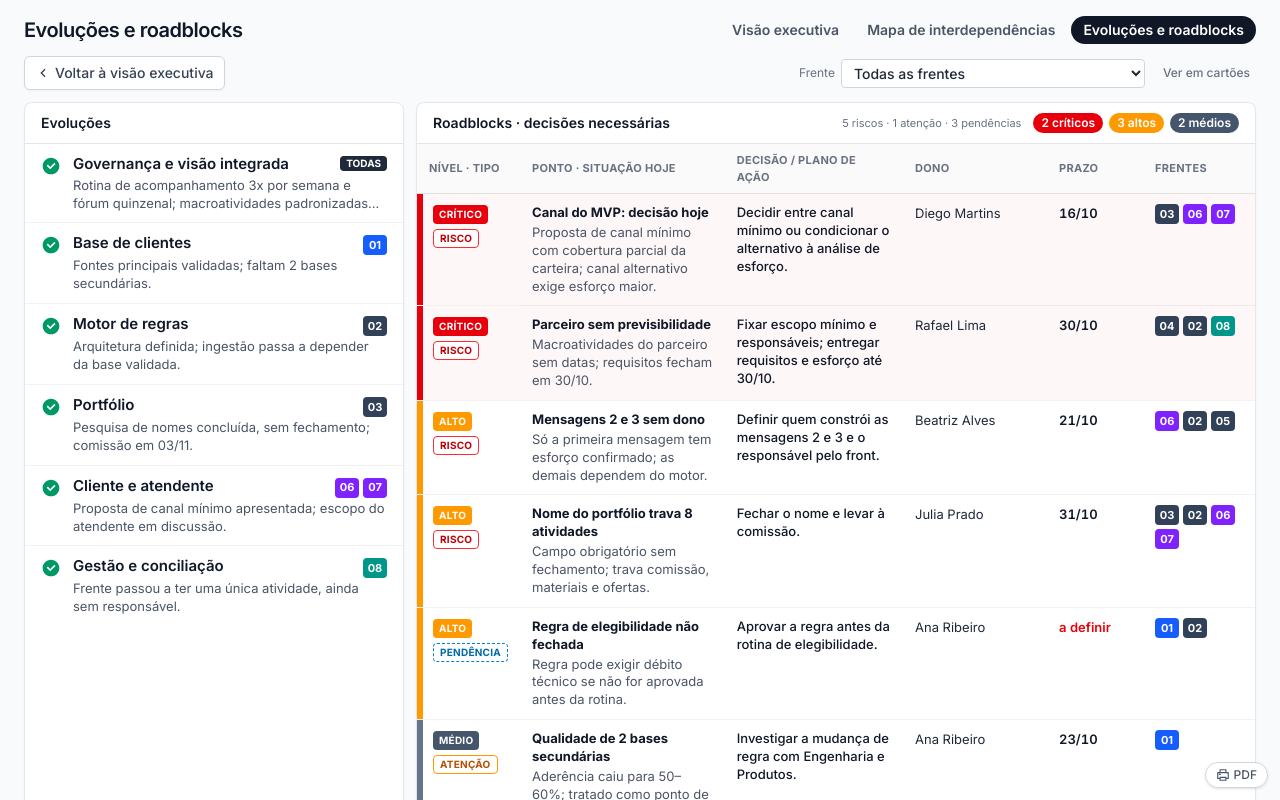
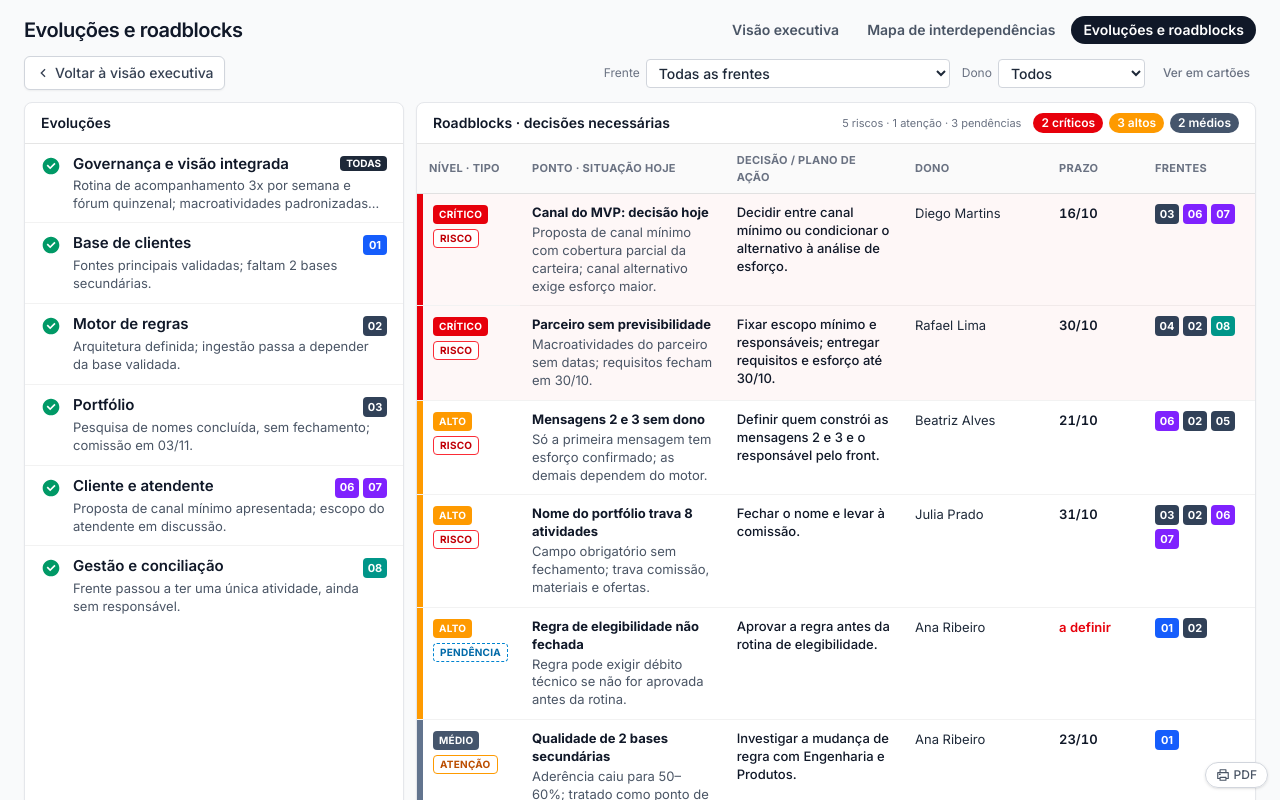
Before and after one commit to Akir0x/dashboard_executivo, a React (Vite) app: page / in a window 1280 px wide. Both pictures are taken after a click on the button "Evoluções e roadblocks". Shown: the top 800 px of the page. Built offline with nearby package versions, Linux system fonts and the light colour scheme.

Commit message:
Evoluções e roadblocks: filtro por nome do dono
Co-Authored-By: Claude Opus 5.5 <noreply@anthropic.com>
Claude-Session: https://claude.ai/code/session_01Q51eCtHXwFCUfvUJ8nmQQ4

```diff
--- a/src/Criticidade.tsx
+++ b/src/Criticidade.tsx
@@ -162,7 +162,9 @@ function Cartoes({
                       </span>
                     </>
                   ) : (
-                    <span className="self-start"><TipoTag p={p} /></span>
+                    <span className="self-start">
+                      <TipoTag p={p} />
+                    </span>
                   )}
                   <h4 className="mt-1.5 text-sm font-bold leading-snug text-gray-900">
                     {p.titulo}
@@ -533,14 +535,26 @@ export function Criticidade({
   // Principal: um slide (evolução em lista + tabela de decisões). A versão original em cartões fica num botão.
   const [cartoes, setCartoes] = React.useState(false);
   const [frente, setFrente] = React.useState(""); // "" = todas; pontos marcados "Todas" aparecem em qualquer filtro
-  const progF: Programa = frente
+  const [dono, setDono] = React.useState(""); // "" = todos; filtro pelo nome do responsável (coluna Responsavel)
+  const donos = [
+    ...new Set(prog.pontos.map((p) => p.responsavel).filter(Boolean)),
+  ].sort((a, b) => a.localeCompare(b, "pt-BR"));
+  const progF: Programa =
+    frente || dono
       ? {
           ...prog,
           pontos: prog.pontos.filter(
-          (p) => p.todas || p.frentes.includes(frente),
+            (p) =>
+              (!frente || p.todas || p.frentes.includes(frente)) &&
+              (!dono || p.responsavel === dono),
           ),
         }
       : prog;
+  const sel = (ativo: string) =>
+    cx(
+      "rounded border bg-white px-2 py-1 text-sm font-medium text-gray-800",
+      ativo ? "border-gray-800" : "border-gray-300",
+    );
   return (
     <div>
       <div className="mt-3 flex flex-wrap items-center justify-between gap-2 print:hidden">
@@ -570,6 +584,21 @@ export function Criticidade({
               ))}
             </select>
           </label>
+          <label className="flex items-center gap-1.5 text-xs text-gray-500">
+            Dono
+            <select
+              value={dono}
+              onChange={(e) => setDono(e.target.value)}
+              className={sel(dono)}
+            >
+              <option value="">Todos</option>
+              {donos.map((d) => (
+                <option key={d} value={d}>
+                  {d}
+                </option>
+              ))}
+            </select>
+          </label>
           <button
             type="button"
             onClick={() => setCartoes(!cartoes)}
@@ -586,13 +615,23 @@ export function Criticidade({
             : `${prog.pontosLidos} linha(s) da tbPontos chegaram, mas nenhuma tem Titulo ou Descricao preenchidos (confira os nomes das colunas).`}
         </p>
       )}
-      {frente && (
+      {(frente || dono) && (
         <p className="mt-2 text-sm text-gray-600 print:mt-1">
           Filtrado:{" "}
+          {frente && (
+            <>
               <b className="text-gray-900">
                 {prog.porId.get(frente)?.nome ?? frente}
               </b>{" "}
               (inclui os itens marcados como Todas)
+            </>
+          )}
+          {frente && dono && " · "}
+          {dono && (
+            <>
+              dono <b className="text-gray-900">{dono}</b>
+            </>
+          )}
         </p>
       )}
       {cartoes ? (
```
Also changed, not shown: databricks_test/static/dashexecutivo.html (+1 -1 lines), roadmap_executivo_forum.html (+1 -1 lines), roadmap_executivo_tremor.html (+7 -7 lines), 1 other file (tests, documents, lock files or other folders). Lines whose indentation alone changed are shown as unchanged.
